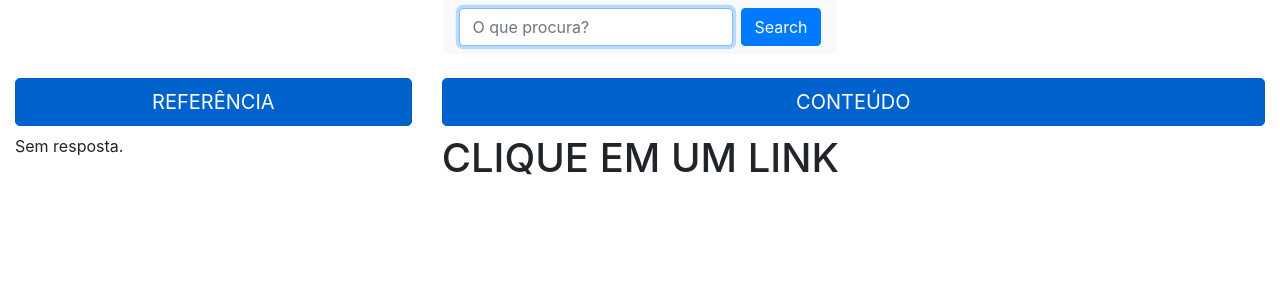
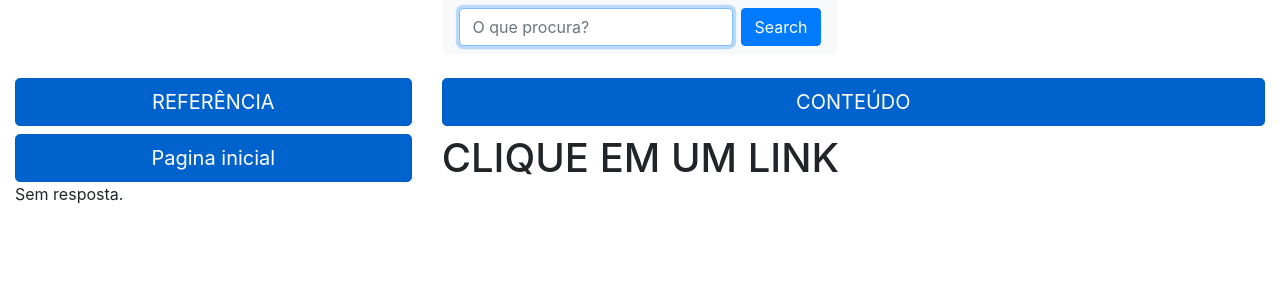
Before and after one commit to infsolution/visio, a Django app: page /buscar in a window 1280 px wide. Shown: the part 72-372 px from the top of the page. Run offline with Django 3.2, Linux system fonts and the light colour scheme; some libraries are stand-ins or nearby versions.

Commit message:
update audio desc of search

```diff
--- a/makevisio/templates/makevisio/base.html
+++ b/makevisio/templates/makevisio/base.html
@@ -63,6 +63,7 @@ onload="audio_desc('{{page_desc.key}}')"
 	<audio src="media/sys/sys_referencia.wav" id="sys_referencia"></audio>
 	<audio src="media/sys/sys_home.wav" id="home"></audio>
 	<audio src="media/sys/sys_logo.wav" id="logo"></audio>
+	<audio src="media/sys/sys_visitar.wav" id="visitar"></audio>
 
 	{% if page %}
 		{% for atr in page %}
--- a/makevisio/templates/makevisio/content.html
+++ b/makevisio/templates/makevisio/content.html
@@ -8,9 +8,17 @@ function show_content(element, text){
 {% endblock %}
 
 {% block body %}
+	<!--{% if page %}
+		{% for atr in page %}
+			<audio src="{{ atr.path_audio }}" id="{{atr.name}}"></audio>
+			<audio src="{{ atr.name_audio }}" id="{{atr.id_name}}"></audio>
+		{% endfor %}
+
+	{% endif %}-->
 	<div class="row">
 		<div class="col-md-4">
-			<h2><a href="#" class="btn btn-primary btn-lg  btn-block active" role="button" aria-pressed="true">REFERÊNCIA</a></h2>
+			<h2><a href="#" class="btn btn-primary btn-lg  btn-block active" role="button" aria-pressed="true" onmouseover="audio_desc('sys_referencia')">REFERÊNCIA</a></h2>
+			<a href="{% url 'index' %}" class="btn btn-primary btn-lg  btn-block active" onmouseover="audio_desc('home')">Pagina inicial</a>
 			{% if error %}
 			<span>{{error}}</span>
 			{% endif %}
@@ -19,7 +27,7 @@ function show_content(element, text){
 			{% endfor %}
 		</div>
 		<div class="col-md-8">
-			<h2><a href="#" class="btn btn-primary btn-lg  btn-block active" role="button" aria-pressed="true">CONTEÚDO</a></h2>
+			<h2><a href="#" class="btn btn-primary btn-lg  btn-block active" role="button" aria-pressed="true" onmouseover="audio_desc('sys_conteudo')">CONTEÚDO</a></h2>
 			<span id="show">
 				<h1>CLIQUE EM UM LINK</h1>
 			</span>
@@ -28,11 +36,12 @@ function show_content(element, text){
 				<p>{{ item.title }}</p>
 				<p>{{item.snippet}}</p>
 				<p>{{item.link}}</p>
+				<p>{{item.displayLink}}</p>
 				<!--p><a href="{{item.link}}">Visitar</a></p-->
 				<form method="POST" action="{% url 'link' %}">
 					{% csrf_token %}
 					<input type="hidden" name="link" value="{{item.link}}">
-					<input class="btn btn-primary btn-lg  btn-block active" type="submit" value="Visitar">
+					<input class="btn btn-primary btn-lg  btn-block active" type="submit" value="Visitar" onmouseover="audio_desc('visitar')">
 				</form>
 			</span>
 			{% endfor %}
--- a/makevisio/views.py
+++ b/makevisio/views.py
@@ -2,6 +2,7 @@
 from django.shortcuts import render, redirect
 import requests
 from .page import Page
+from . import synthesizer
 import json
 def index(request):
 	return render(request, 'makevisio/index.html')
@@ -35,3 +36,16 @@ def get_page_(request):
 	if request.POST.get('link'):
 		page = Page(request.POST.get('link'))
 		return render(request,'makevisio/page.html',{'page':page.list_page,})
+
+
+def create_audio_desc(response_json):
+	list_search=[]
+	synt = Synthesizer()
+	for link in response_json:
+		link_atr = LinkAtribut(link=link.link, displayLink=link.displayLink,
+			displayLink_audio=synt.synthesizer(link.displayLink), displayLink_id=create_id(link.displayLink),
+			title=link.title, title_audio=synt.synthesizer(link.title), title_id=create_id(link.title),
+			snippet=lik.snippet, snippet_audio=synt.synthesizer(link.snippet), snippet_id=create_id(link.snippet))
+
+def create_id(value):
+	return 'oi'
```
Also changed, not shown: makevisio/models.py (+12 -0 lines), db.sqlite3, makevisio/migrations/0002_linkatribut.py (added), 11 other files.
